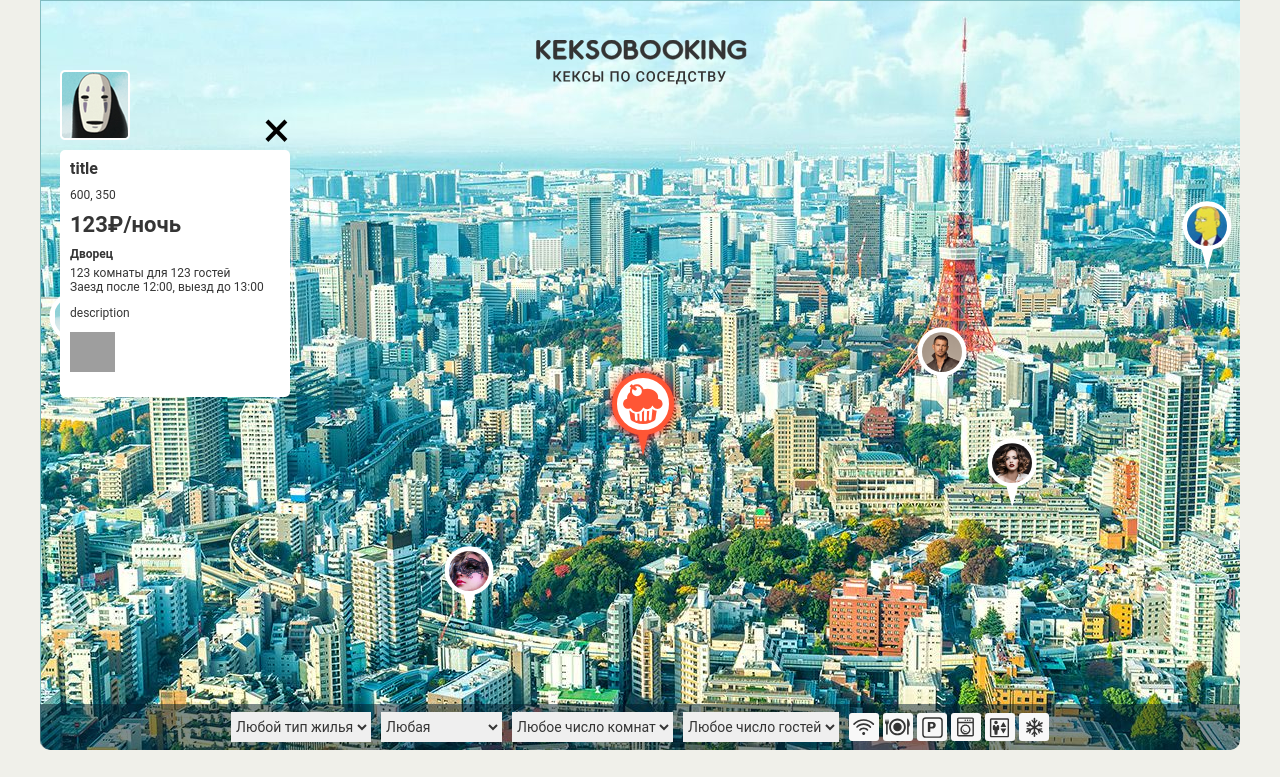
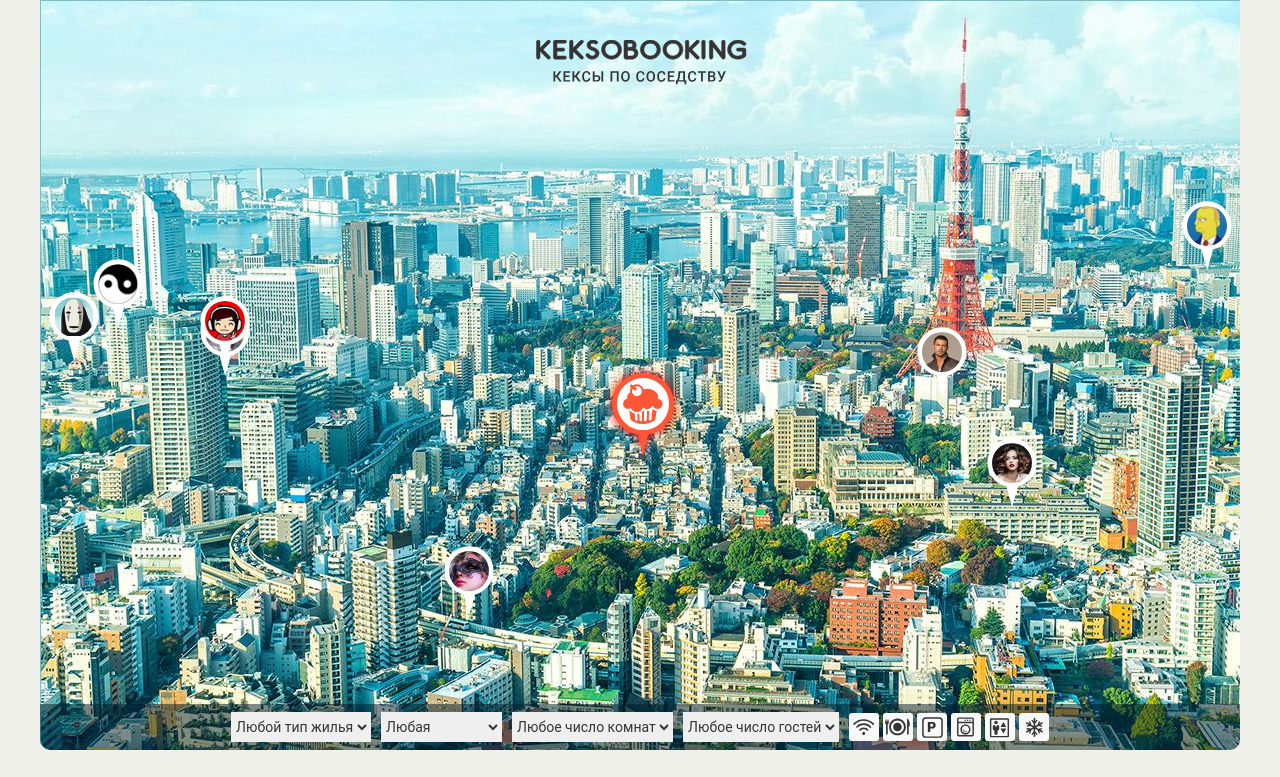
Before and after one commit to abuu-u/895015-keksobooking-19, a website: page index.html in a window 1280 px wide. Both pictures are taken after a click on the button "Поставь меня куда-нибудь". Shown: the top 777 px of the page. Drawn offline with Linux system fonts and the light colour scheme; grey boxes are pictures that could not be loaded; files whose address does not match are found by name.

Commit message:
выполнил

```diff
--- a/index.html
+++ b/index.html
@@ -84,7 +84,7 @@
     <!-- Форма объявления -->
     <section class="notice">
       <h2 class="notice__title">Ваше объявление</h2>
-      <form class="ad-form ad-form--disabled" method="post" enctype="multipart/form-data" autocomplete="off">
+      <form class="ad-form ad-form--disabled" action="https://js.dump.academy/keksobooking" method="post" enctype="multipart/form-data" autocomplete="off">
         <fieldset class="ad-form-header">
           <legend class="ad-form-header__title">Ваша фотография (для карты)</legend>
           <div class="ad-form-header__upload">
--- a/js/main.js
+++ b/js/main.js
@@ -1,5 +1,8 @@
 // Файл setup.js
 'use strict';
+
+var LEFT_BUTTON = 0;
+var ENTER_KEY = 'Enter';
 
 var DATA = {
   avatar: {
@@ -28,24 +31,31 @@ var PIN_WIDTH = 50;
 var PIN_HEIGHT = 70;
 var PINS_COUNT = 8;
 
-var TYPE = {
-  flat: 'Квартира',
-  bungalo: 'Бунгало',
-  house: 'Дом',
-  palace: 'Дворец'
-};
+var MAIN_PIN_WIDTH = 62;
+// var MAIN_PIN_HEIGHT = 82;
 
-var map = document.querySelector('.map');
-var mapPins = map.querySelector('.map__pins');
+// var TYPE = {
+//   flat: 'Квартира',
+//   bungalo: 'Бунгало',
+//   house: 'Дом',
+//   palace: 'Дворец'
+// };
+
 var pin = document.querySelector('#pin')
     .content
     .querySelector('.map__pin');
 
-var card = document.querySelector('#card')
-    .content
-    .querySelector('.map__card');
+// var card = document.querySelector('#card')
+//     .content
+//     .querySelector('.map__card');
 
+var map = document.querySelector('.map');
+var mapPins = map.querySelector('.map__pins');
+var mainPin = map.querySelector('.map__pin--main');
 var filtersContainer = map.querySelector('.map__filters-container');
+var filtersForm = filtersContainer.querySelector('.map__filters');
+
+var adForm = document.querySelector('.ad-form');
 
 var getRandom = function (number) {
   return Math.floor(Math.random() * number);
@@ -141,118 +151,196 @@ var renderPins = function (pins) {
   mapPins.appendChild(fragment);
 };
 
-var renderTextElement = function (element, text) {
-  if (!text) {
-    element.remove();
-    return;
+// var renderTextElement = function (element, text) {
+//   if (!text) {
+//     element.remove();
+//     return;
+//   }
+
+//   element.textContent = text;
+// };
+
+// var renderPrice = function (priceElement, price) {
+//   if (!price) {
+//     priceElement.remove();
+//     return;
+//   }
+
+//   var priceText = price + '₽/ночь';
+//   priceElement.textContent = priceText;
+// };
+
+// var renderType = function (typeElement, type) {
+//   if (!type) {
+//     typeElement.remove();
+//     return;
+//   }
+
+//   var typeText = TYPE[type];
+//   typeElement.textContent = typeText;
+// };
+
+// var renderCapacity = function (capacityElement, rooms, guests) {
+//   if (!rooms || !guests) {
+//     capacityElement.remove();
+//     return;
+//   }
+
+//   var capacity = rooms + ' комнаты для ' + guests + ' гостей';
+//   capacityElement.textContent = capacity;
+// };
+
+// var renderTime = function (timeElement, checkin, checkout) {
+//   if (!checkin || !checkout) {
+//     timeElement.remove();
+//     return;
+//   }
+
+//   var time = 'Заезд после ' + checkin + ', выезд до ' + checkout;
+//   timeElement.textContent = time;
+// };
+
+// var renderFeatures = function (featuresList, featuresNames) {
+//   if (!featuresNames.length) {
+//     featuresList.remove();
+//     return;
+//   }
+
+//   var featuresElements = featuresList.querySelectorAll('li');
+//   var removeCount = 0;
+
+//   for (var i = 0; i < featuresElements.length; i++) {
+//     featuresElements[i].textContent = DATA.features[i];
+
+//     for (var j = i + removeCount; featuresNames[i] !== DATA.features[j]; j++) {
+//       featuresElements[j].remove();
+//       removeCount++;
+//     }
+//   }
+// };
+
+// var renderPhotos = function (photosList, photoLinks) {
+//   if (!photoLinks.length) {
+//     photosList.remove();
+//     return;
+//   }
+
+//   var photoElementTemplate = photosList.querySelector('img');
+//   photoElementTemplate.remove();
+
+//   for (var i = 0; i < photoLinks.length; i++) {
+//     var photoElement = photoElementTemplate.cloneNode(true);
+//     photoElement.src = photoLinks[i];
+//     photosList.appendChild(photoElement);
+//   }
+// };
+
+// var renderAvatar = function (avatar, src) {
+//   if (!src) {
+//     avatar.remove();
+//     return;
+//   }
+
+//   avatar.src = src;
+// };
+
+// var renderCard = function (cardElementTemplate) {
+//   var cardElement = card.cloneNode(true);
+//   var offer = cardElementTemplate.offer;
+
+//   renderTextElement(cardElement.querySelector('.popup__title'), offer.title);
+//   renderTextElement(cardElement.querySelector('.popup__text--address'), offer.address);
+//   renderPrice(cardElement.querySelector('.popup__text--price'), offer.price);
+//   renderType(cardElement.querySelector('.popup__type'), offer.type);
+//   renderCapacity(cardElement.querySelector('.popup__text--capacity'), offer.rooms, offer.guests);
+//   renderTime(cardElement.querySelector('.popup__text--time'), offer.checkin, offer.checkout);
+//   renderFeatures(cardElement.querySelector('.popup__features'), offer.features);
+//   renderTextElement(cardElement.querySelector('.popup__description'), offer.description);
+//   renderPhotos(cardElement.querySelector('.popup__photos'), offer.photos);
+//   renderAvatar(cardElement.querySelector('.popup__avatar'), cardElementTemplate.author.avatar);
+
+//   map.insertBefore(cardElement, filtersContainer);
+// };
+
+var disableFieldsets = function (fieldsetsParent) {
+  var fieldsets = fieldsetsParent.querySelectorAll('fieldset');
+
+  for (var i = 0; i < fieldsets.length; i++) {
+    fieldsets[i].setAttribute('disabled', 'true');
   }
-
-  element.textContent = text;
 };
 
-var renderPrice = function (priceElement, price) {
-  if (!price) {
-    priceElement.remove();
-    return;
+var enableFieldsets = function (fieldsetsParent) {
+  var fieldsets = fieldsetsParent.querySelectorAll('fieldset');
+
+  for (var i = 0; i < fieldsets.length; i++) {
+    fieldsets[i].removeAttribute('disabled');
   }
-
-  var priceText = price + '₽/ночь';
-  priceElement.textContent = priceText;
 };
 
-var renderType = function (typeElement, type) {
-  if (!type) {
-    typeElement.remove();
-    return;
-  }
+var validateCapacity = function () {
+  var roomNumber = adForm.querySelector('#room_number').value;
+  var guestsNumber = adForm.querySelector('#capacity').value;
 
-  var typeText = TYPE[type];
-  typeElement.textContent = typeText;
-};
-
-var renderCapacity = function (capacityElement, rooms, guests) {
-  if (!rooms || !guests) {
-    capacityElement.remove();
-    return;
-  }
-
-  var capacity = rooms + ' комнаты для ' + guests + ' гостей';
-  capacityElement.textContent = capacity;
-};
-
-var renderTime = function (timeElement, checkin, checkout) {
-  if (!checkin || !checkout) {
-    timeElement.remove();
-    return;
-  }
-
-  var time = 'Заезд после ' + checkin + ', выезд до ' + checkout;
-  timeElement.textContent = time;
-};
-
-var renderFeatures = function (featuresList, featuresNames) {
-  if (!featuresNames.length) {
-    featuresList.remove();
-    return;
-  }
-
-  var featuresElements = featuresList.querySelectorAll('li');
-  var removeCount = 0;
-
-  for (var i = 0; i < featuresElements.length; i++) {
-    featuresElements[i].textContent = DATA.features[i];
-
-    for (var j = i + removeCount; featuresNames[i] !== DATA.features[j]; j++) {
-      featuresElements[j].remove();
-      removeCount++;
+  if (roomNumber === '100' && guestsNumber !== '0') {
+    adForm.querySelector('#capacity').setCustomValidity('100 комнат — «не для гостей»');
+  } else if (roomNumber >= guestsNumber) {
+    adForm.querySelector('#capacity').setCustomValidity('');
+  } else {
+    if (roomNumber === '1') {
+      adForm.querySelector('#capacity').setCustomValidity('1 комната — «для 1 гостя»');
+    } else if (roomNumber === '2') {
+      adForm.querySelector('#capacity').setCustomValidity('2 комнаты — «для 2 гостей» или «для 1 гостя»');
+    } else if (roomNumber === '3') {
+      adForm.querySelector('#capacity').setCustomValidity('3 комнаты — «для 3 гостей», «для 2 гостей» или «для 1 гостя»');
     }
   }
 };
 
-var renderPhotos = function (photosList, photoLinks) {
-  if (!photoLinks.length) {
-    photosList.remove();
-    return;
-  }
+var activatePage = function () {
+  map.classList.remove('map--faded');
 
-  var photoElementTemplate = photosList.querySelector('img');
-  photoElementTemplate.remove();
+  adForm.classList.remove('ad-form--disabled');
+  enableFieldsets(adForm);
 
-  for (var i = 0; i < photoLinks.length; i++) {
-    var photoElement = photoElementTemplate.cloneNode(true);
-    photoElement.src = photoLinks[i];
-    photosList.appendChild(photoElement);
+  filtersForm.classList.remove('map__filters--disabled');
+  enableFieldsets(filtersForm);
+
+  mainPin.removeEventListener('mousedown', onMainPinLeftMousedown);
+  mainPin.removeEventListener('keydown', onMainPinEnterPress);
+
+  validateCapacity();
+};
+
+var onMainPinMousemove = function () {
+  adForm.querySelector('#address').value = '123, 123';
+};
+
+var onMainPinLeftMousedown = function (evt) {
+  if (evt.button === LEFT_BUTTON) {
+    activatePage();
+    mainPin.addEventListener('mousemove', onMainPinMousemove);
   }
 };
 
-var renderAvatar = function (avatar, src) {
-  if (!src) {
-    avatar.remove();
-    return;
+var onMainPinEnterPress = function (evt) {
+  if (evt.key === ENTER_KEY) {
+    activatePage();
   }
-
-  avatar.src = src;
 };
 
-var renderCard = function (cardElementTemplate) {
-  var cardElement = card.cloneNode(true);
-  var offer = cardElementTemplate.offer;
-
-  renderTextElement(cardElement.querySelector('.popup__title'), offer.title);
-  renderTextElement(cardElement.querySelector('.popup__text--address'), offer.address);
-  renderPrice(cardElement.querySelector('.popup__text--price'), offer.price);
-  renderType(cardElement.querySelector('.popup__type'), offer.type);
-  renderCapacity(cardElement.querySelector('.popup__text--capacity'), offer.rooms, offer.guests);
-  renderTime(cardElement.querySelector('.popup__text--time'), offer.checkin, offer.checkout);
-  renderFeatures(cardElement.querySelector('.popup__features'), offer.features);
-  renderTextElement(cardElement.querySelector('.popup__description'), offer.description);
-  renderPhotos(cardElement.querySelector('.popup__photos'), offer.photos);
-  renderAvatar(cardElement.querySelector('.popup__avatar'), cardElementTemplate.author.avatar);
-
-  map.insertBefore(cardElement, filtersContainer);
+var onCapacityChange = function () {
+  validateCapacity();
 };
 
-map.classList.remove('map--faded');
+disableFieldsets(adForm);
+disableFieldsets(filtersForm);
+adForm.querySelector('#address').value = (mapPins.offsetWidth / 2 - MAIN_PIN_WIDTH / 2) +
+    ', ' +
+    (mapPins.clientHeight / 2 - MAIN_PIN_WIDTH / 2);
+mainPin.addEventListener('mousedown', onMainPinLeftMousedown);
+mainPin.addEventListener('keydown', onMainPinEnterPress);
+adForm.querySelector('#room_number').addEventListener('change', onCapacityChange);
+
 var pinsData = generatePins(DATA, PINS_COUNT);
 renderPins(pinsData);
-renderCard(pinsData[0]);
```
